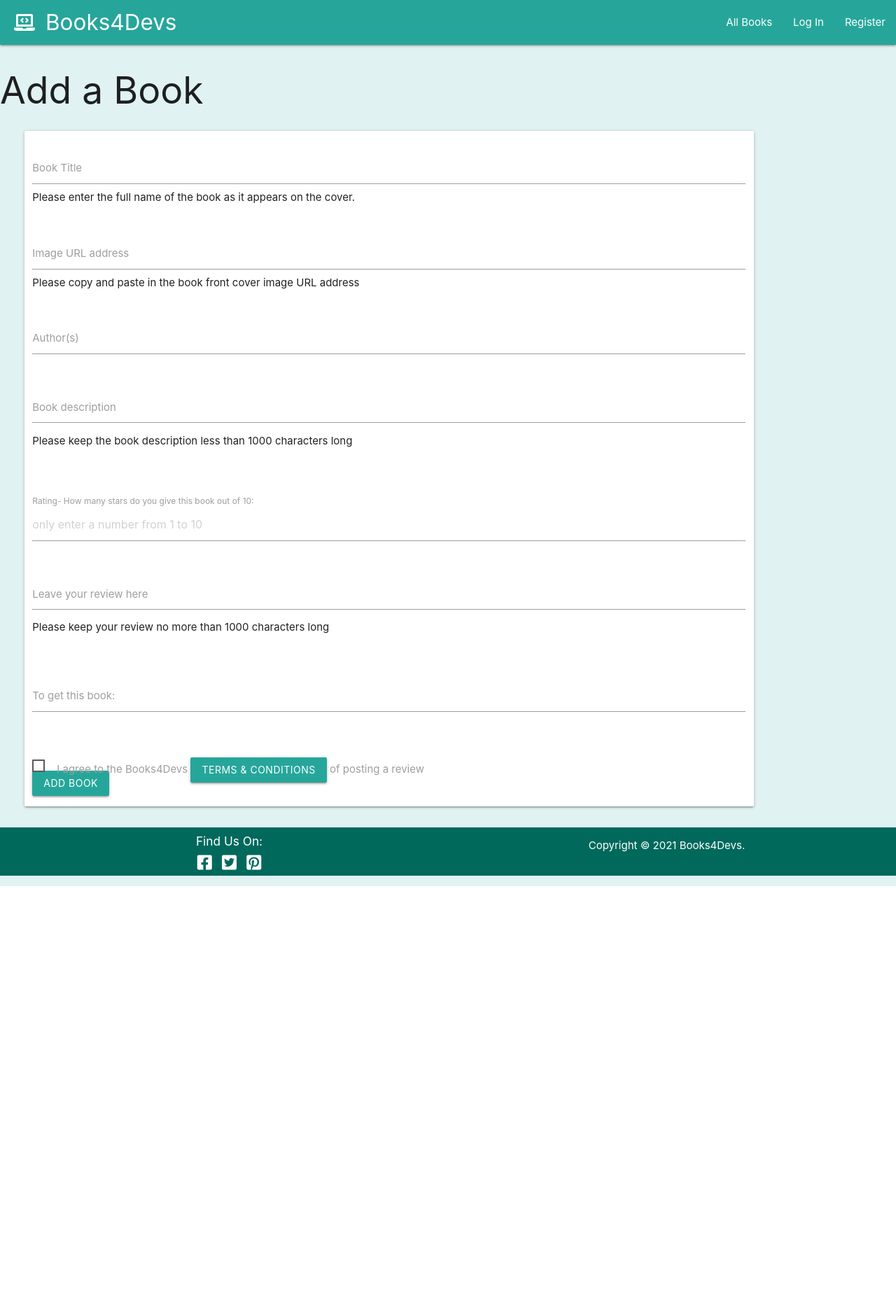
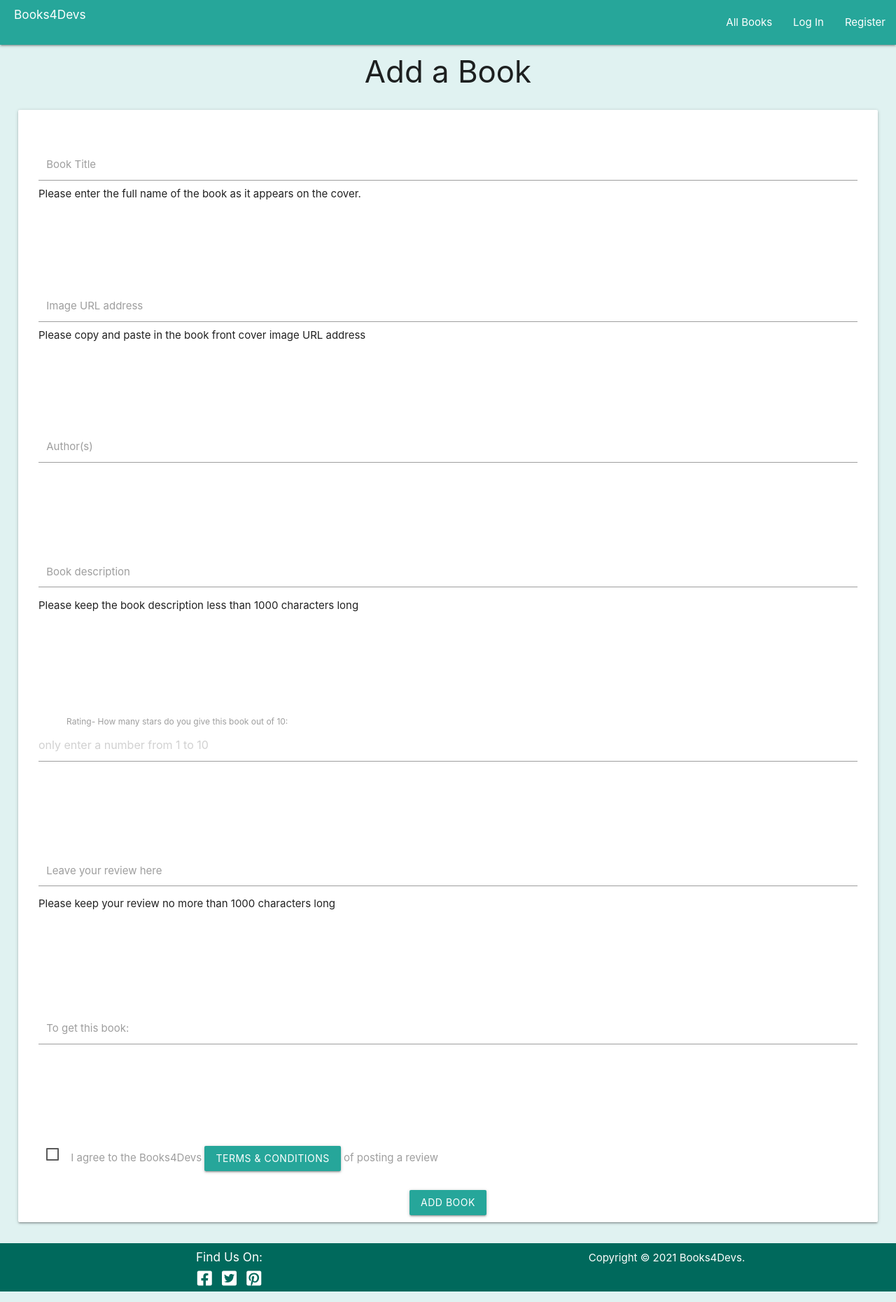
Before and after one commit to PhillyJB/Books4Devs, a Flask app: page /add_book in a window 1280 px wide. Shown: the whole page at 70% size. Before the commit the page ends 1266 px from the top, so only its background shows below. Run offline with Flask 2, Linux system fonts and the light colour scheme; some libraries are stand-ins or nearby versions.

Commit message:
footer add_book form sorted layout

```diff
--- a/static/css/styles.css
+++ b/static/css/styles.css
@@ -1,17 +1,22 @@
+html, body, div, p, h1, h2, h3 {
+  margin: 0;
+  padding: 0;
+}
+
 body {
   background-color: #e0f2f1;
 }
 
 /*----Navbar section------*/
 @media (min-width: 992px) {
-  .brand-logo i {
+  .brand-logo h6 {
     margin-left: 20px;
   }
 }
 
 .nav-wrapper {
   background-color: #26a69a;
-  margin-bottom: 25px;
+  margin-bottom: 35px;
 }
 
 /*-----Rows------*/
@@ -25,7 +30,7 @@ body {
   justify-content: center;
   flex-wrap: nowrap;
   text-align: center;
-
+margin-top: 30px;
 }
 
 .main-heading {
@@ -46,7 +51,7 @@ body {
   margin-bottom: 10px;
 }
 
-.page-header {
+.page-header, .add-a-book-btn {
   text-align: center;
 }
 
@@ -60,6 +65,38 @@ body {
   justify-content: space-evenly;
   text-align: center;
 }
+
+/*----add book  form------*/
+.add-form-row {
+  display: flex;
+  flex-wrap: nowrap;
+  flex-direction: column;
+  justify-content: space-evenly;
+}
+
+.add-form-col {
+  align-items: center;
+  margin-left: 100px;
+  margin-right: 100px;
+
+}
+
+.add-form-col .input-field, .add-form-col label, #termsCon {
+  padding: 40px;
+}
+
+.add-book-btn-row {
+  margin-top: 20px;
+  margin-bottom: 10px;
+  text-align: center;
+}
+
+.add-book-btn-row button {
+  margin-bottom: 10px;
+}
+
+
+/*search box form*/
 
 .search-box-row form {
   width: 60%;
@@ -142,6 +179,10 @@ body {
   background-color: #00695c;
 }
 
+.footer-section-2 {
+  margin-top: 10px;
+}
+
 .socials-links ul {
   margin-top: 0;
   margin-bottom: 0;
--- a/templates/add_book.html
+++ b/templates/add_book.html
@@ -1,16 +1,21 @@
 {% extends "base.html" %}
 {% set active_page = "add_book" %}
 {% block content %}
-
-<h2>Add a Book</h2>
-<div class="row" style="justify-content: center;">
-    <form class="card col s10" style="margin-left: 20px;" method="POST" action="{{ url_for('add_book') }}">
+<div class="row">
+    <div class="col s12 page-header">
+        <h3>Add a Book</h3>
+    </div>
+</div>
+<div class="row add-form-row">
+    <div class="col s12 add-form-col">
+        <form class="card" method="POST" action="{{ url_for('add_book') }}">
             <!--1-title-->
             <div class="row">
                 <div class="input-field col s12">
                     <label for="title" class="form-label">Book Title</label>
                     <input type="text" name="title" class="validate" id="title" aria-describedby="titleHelp" required>
-                <div id="titleHelp" class="form-text">Please enter the full name of the book as it appears on the cover.
+                    <div id="titleHelp" class="form-text">Please enter the full name of the book as it appears on the
+                        cover.
                     </div>
                 </div>
             </div>
@@ -18,7 +23,8 @@
             <div class="row">
                 <div class="input-field col s12">
                     <label for="imgURL" class="form-label">Image URL address</label>
-                <input type="text" name="imgURL" class="form-control" id="imgURL" aria-describedby="imgHelp" required>
+                    <input type="text" name="imgURL" class="form-control" id="imgURL" aria-describedby="imgHelp"
+                        required>
                     <div id="imgHelp" class="form-text">Please copy and paste in the book front cover image URL address
                     </div>
                 </div>
@@ -34,8 +40,8 @@
             <div class="row">
                 <div class="input-field col s12">
                     <label for="desc" class="form-label">Book description</label>
-                <textarea class="materialize-textarea" name="desc" id="desc" rows="3" aria-describedby="imgHelp" maxlength="1000" data-length="1000"
-                    required></textarea>
+                    <textarea class="materialize-textarea" name="desc" id="desc" rows="3" aria-describedby="imgHelp"
+                        maxlength="1000" data-length="1000" required></textarea>
                     <div id="desc-max" class="form-text">Please keep the book description less than 1000 characters long
                     </div>
                 </div>
@@ -55,9 +61,10 @@
             <div class="row">
                 <div class="input-field col s12">
                     <label for="comments" class="form-label">Leave your review here</label>
-                <textarea class="materialize-textarea" name="comments" id="comments" rows="3" aria-describedby="comment-max"
-                    maxlength="1000" data-length="1000" required></textarea>
-                <div id="comment-max" class="form-text">Please keep your review no more than 1000 characters long</div>
+                    <textarea class="materialize-textarea" name="comments" id="comments" rows="3"
+                        aria-describedby="comment-max" maxlength="1000" data-length="1000" required></textarea>
+                    <div id="comment-max" class="form-text">Please keep your review no more than 1000 characters long
+                    </div>
                 </div>
             </div>
             <!--7-get the book link-->
@@ -101,11 +108,12 @@
                 </div>
             </div>
             <!--9-submit form button-->
-        <div class="row">
+            <div class="row add-book-btn-row">
                 <div class="col s12">
                     <button type="submit" class="btn">Add Book</button>
                 </div>
             </div>
         </form>
     </div>
+</div>
 {% endblock %}
--- a/templates/base.html
+++ b/templates/base.html
@@ -23,7 +23,9 @@
     <!-- Materialize main nav bar-->
     <nav>
         <div class="nav-wrapper">
-            <a href="{{ url_for('index') }}" class="brand-logo"><i class="fas fa-laptop-code"></i> Books4Devs</a>
+                <a href="{{ url_for('index') }}" class="brand-logo">
+                <h6>Books4Devs</h6>
+                </a>
             <a href="#" data-target="mobile-demo" class="sidenav-trigger"><i class="fas fa-bars"></i></a>
             <ul class="right hide-on-med-and-down" id="navigation">
                 {% set active_page = active_page %}
@@ -90,7 +92,7 @@
                     </li>
                 </ul>
             </div>
-            <div class="col s12 l6">
+            <div class="col s12 l6 footer-section-2">
                 <p>Copyright &copy; <span id="copyright-date"></span> Books4Devs.</p>
             </div>
         </div>
--- a/templates/index.html
+++ b/templates/index.html
@@ -59,7 +59,7 @@
                     class="btn-floating halfway-fab waves-effect waves-light"><i class="fas fa-plus"></i></a>
             </div>
             <div class="card-content">
-                <h4 class="card-title">{{ book.title }}</h4>
+                <h4 class="card-title"><strong>{{ book.title }}</strong></h4>
                 <div>
                     {{ book.author }}
                 </div>
```
Also changed, not shown: templates/profile.html (+12 -14 lines). Lines whose indentation alone changed are shown as unchanged.
